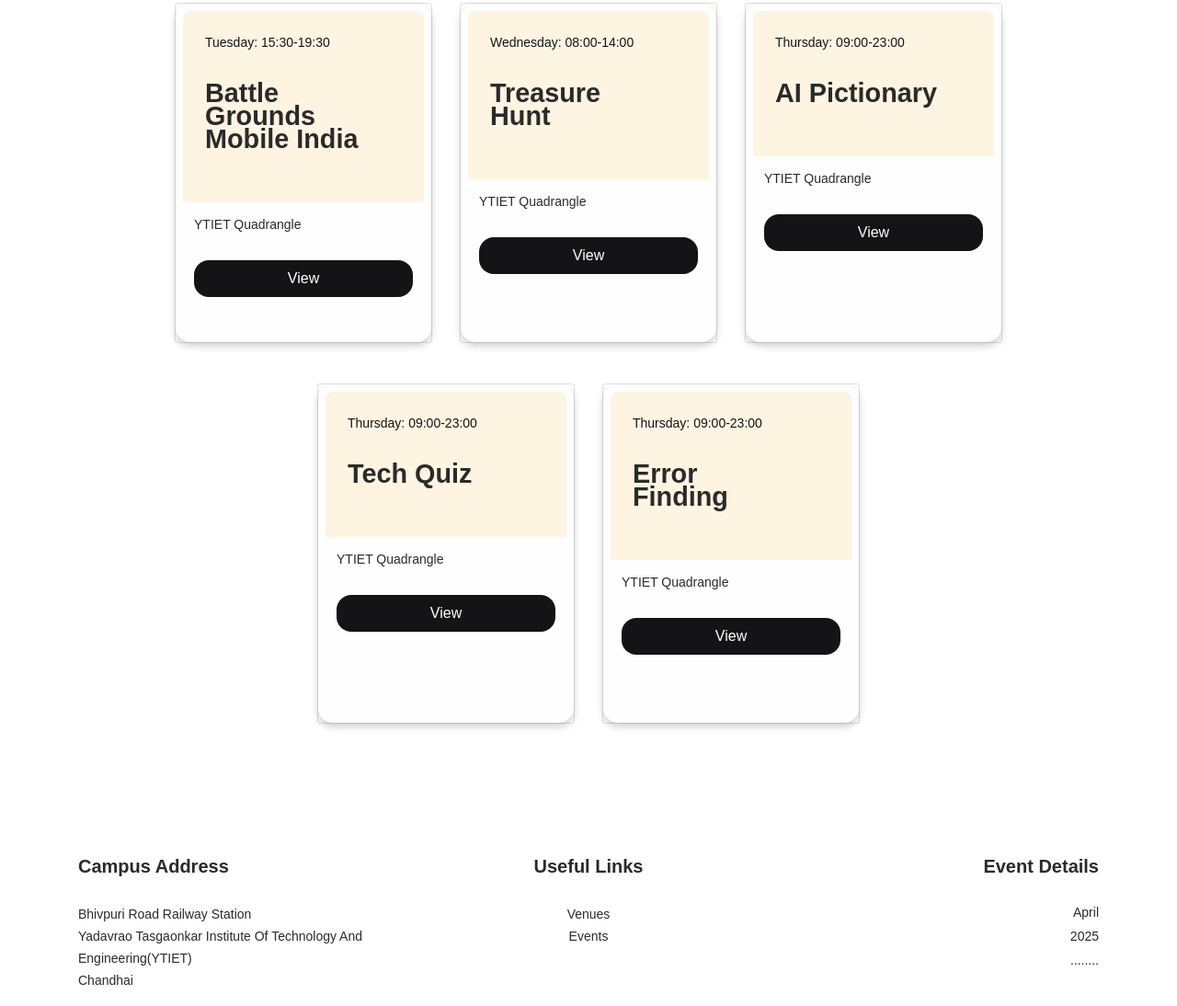
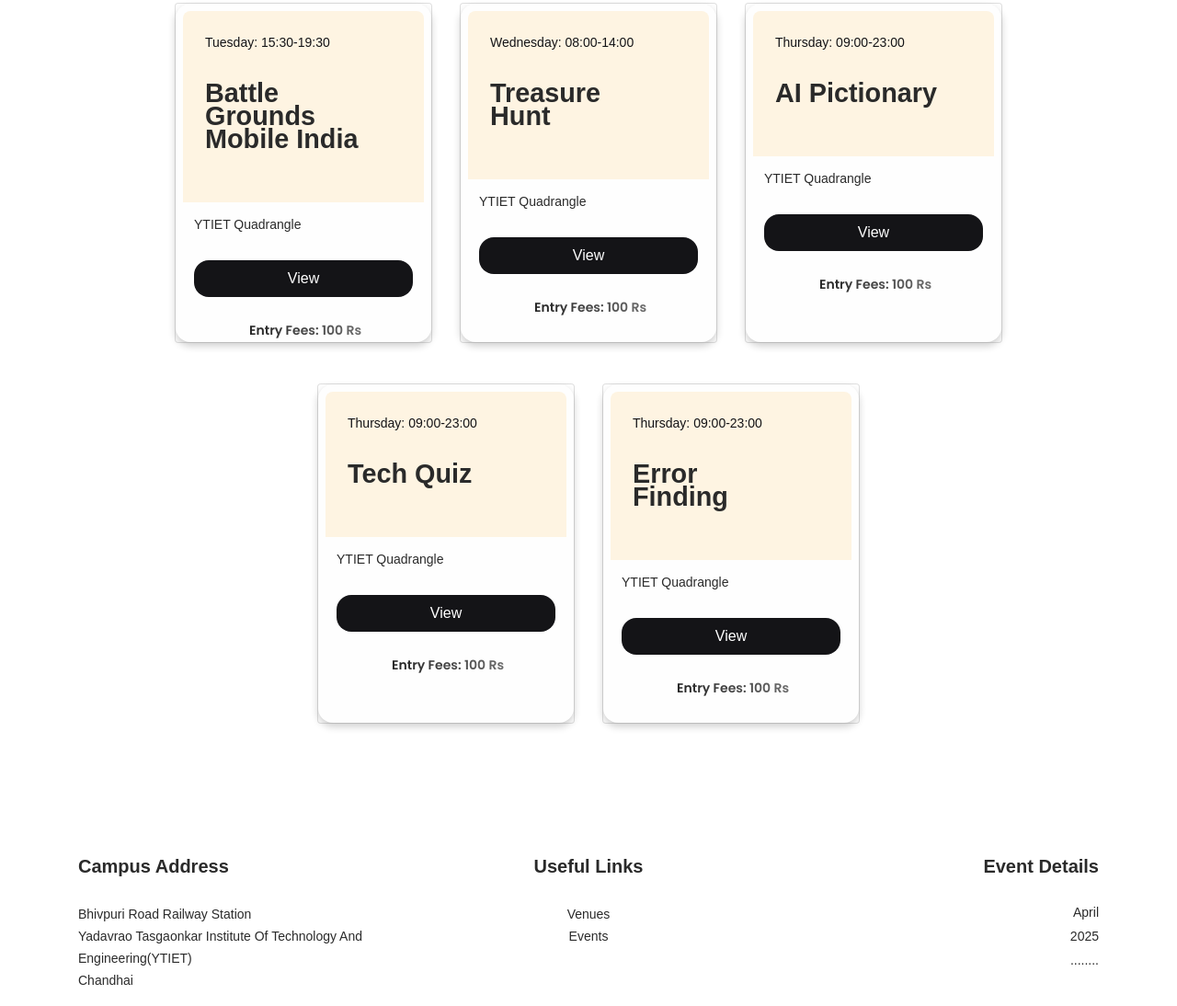
Before and after one commit to Pratham6996/TechFest, a plain HTML site: page index.html in a window 1280 px wide. Shown: the part 1739-2833 px from the top of the page at 92% size. Drawn offline with Linux system fonts and the light colour scheme.

Commit message:
card changes

```diff
--- a/index.html
+++ b/index.html
@@ -322,6 +322,36 @@
                 cursor: pointer;
                 font-size: 0.9rem;
             }
+
+            .btn-shine {
+  display: block;
+  margin-top: 8px;
+  font-weight: 600;
+  font-size: 14px;
+  text-decoration: none;
+  white-space: nowrap;
+  font-family: "Poppins", sans-serif;
+  background: linear-gradient(to right, #000000 0%, #252525 50%, #6d6d6d 100%);
+  background-size: 200% auto;
+  background-clip: text;
+  -webkit-background-clip: text;
+  -webkit-text-fill-color: transparent;
+  animation: shine 4s infinite linear;
+  margin-left: 60px;
+  margin-bottom: 10px;
+}
+
+@keyframes shine {
+  0% {
+    background-position: 0% center;
+  }
+  100% {
+    background-position: -200% center;
+  }
+}
+
+
+
         </style>
     </head>
     <body>
@@ -346,7 +376,8 @@
                             </section>
                            <footer class="card__footer">
           <p class="card__job-title">YTIET Quadrangle</p>
-                                <button class="card__btn" id="flipCard1">View</button>
+          <button class="card__btn" id="flipCard">View</button>
+          <p class="btn-shine">Entry Fees: 100 Rs</p>
         </footer>
       </div>
                         <div class="card-back">
@@ -375,6 +406,7 @@
                             <footer class="card__footer">
                                 <p class="card__job-title">YTIET Quadrangle</p>
                                 <button class="card__btn" id="flipCard2">View</button>
+                                <p class="btn-shine">Entry Fees: 100 Rs</p>
                               </footer>
                         </div>
                         <div class="card-back">
@@ -403,6 +435,7 @@
                             <footer class="card__footer">
                                 <p class="card__job-title">YTIET Quadrangle</p>
                                 <button class="card__btn" id="flipCard3">View</button>
+                                <p class="btn-shine">Entry Fees: 100 Rs</p>
                               </footer>
                         </div>
                         <div class="card-back">
@@ -435,6 +468,7 @@
                             <footer class="card__footer">
                                 <p class="card__job-title">YTIET Quadrangle</p>
                                 <button class="card__btn" id="flipCard4">View</button>
+                                <p class="btn-shine">Entry Fees: 100 Rs</p>
                               </footer>
                         </div>
                         <div class="card-back">
@@ -463,6 +497,7 @@
                             <footer class="card__footer">
                                 <p class="card__job-title">YTIET Quadrangle</p>
                                 <button class="card__btn" id="flipCard5">View</button>
+                                <p class="btn-shine">Entry Fees: 100 Rs</p>
                               </footer>
                         </div>
                         <div class="card-back">
```
Also changed, not shown: test-card.html (+27 -0 lines). Lines whose indentation alone changed are shown as unchanged.
